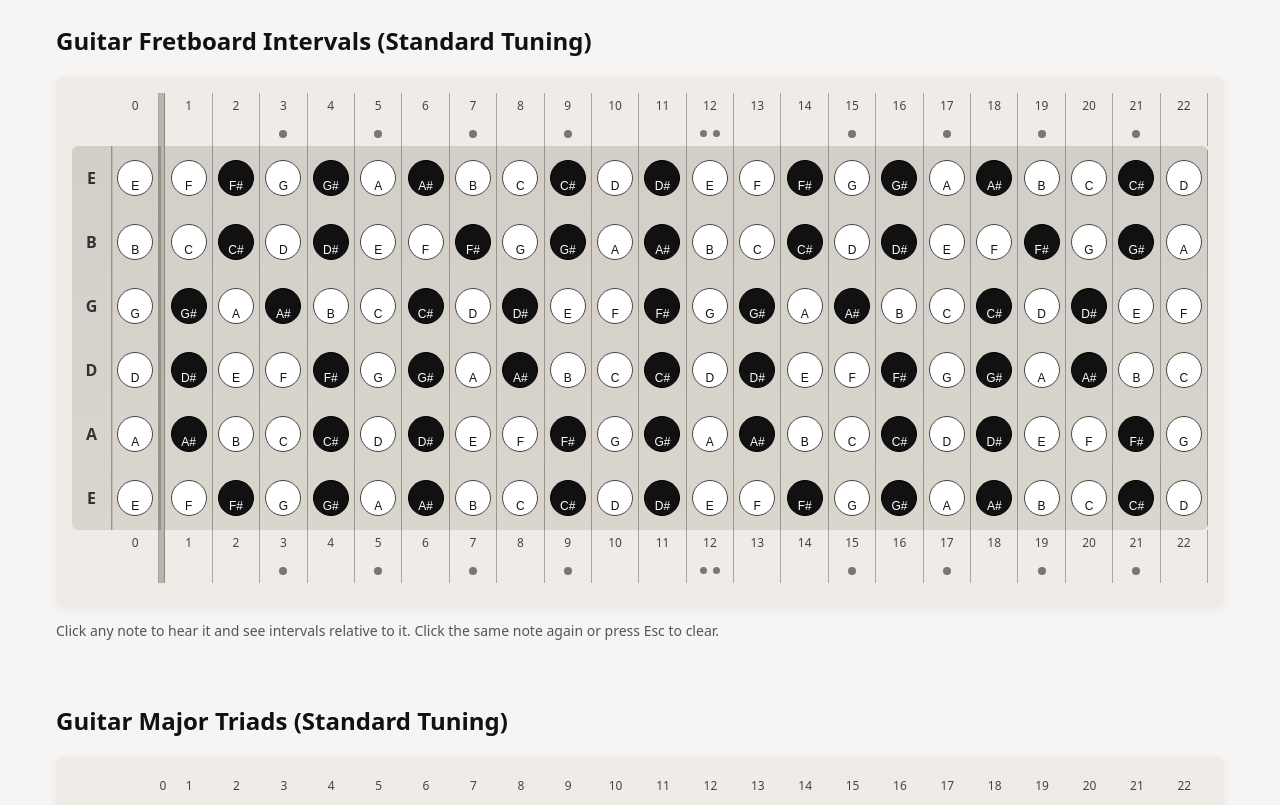
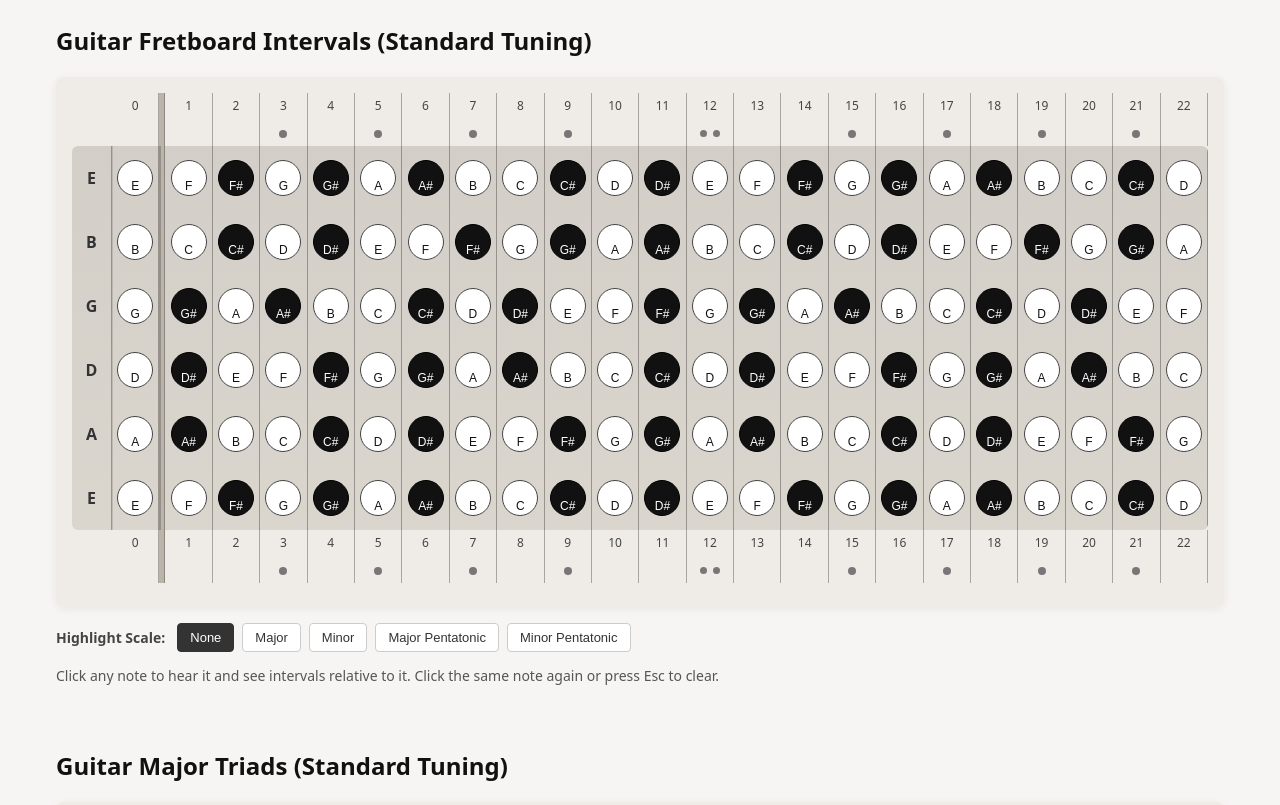
Before and after one commit to Douglasp31/Guitar-Intervals, a plain HTML site: page index.html in a window 1280 px wide. Shown: the top 805 px of the page. Drawn offline with Linux system fonts and the light colour scheme.

Commit message:
Implement scale selection feature (Major, Minor, Pentatonics)

```diff
--- a/index.html
+++ b/index.html
@@ -17,6 +17,17 @@
       <div id="fretboard" class="fretboard" aria-label="Guitar fretboard"></div>
       <div id="fret-numbers-bottom" class="fret-numbers"></div>
       <div id="fret-markers-bottom" class="fret-markers"></div>
+    </div>
+
+    <div class="controls">
+      <span class="label">Highlight Scale:</span>
+      <div class="button-group" id="scale-buttons">
+        <button class="btn-scale active" data-scale="none">None</button>
+        <button class="btn-scale" data-scale="major">Major</button>
+        <button class="btn-scale" data-scale="minor">Minor</button>
+        <button class="btn-scale" data-scale="major-pentatonic">Major Pentatonic</button>
+        <button class="btn-scale" data-scale="minor-pentatonic">Minor Pentatonic</button>
+      </div>
     </div>
     <p class="hint">Click any note to hear it and see intervals relative to it. Click the same note again or press Esc
       to clear.</p>
--- a/script.js
+++ b/script.js
@@ -416,14 +416,22 @@ const GuitarAudio = (function () {
 
   buildBoard();
 
-  // Handle clicks to compute and display intervals
+  // Scale definitions (intervals in semitones from root)
+  const SCALES = {
+    'major': new Set([0, 2, 4, 5, 7, 9, 11]),
+    'minor': new Set([0, 2, 3, 5, 7, 8, 10]),
+    'major-pentatonic': new Set([0, 2, 4, 7, 9]),
+    'minor-pentatonic': new Set([0, 3, 5, 7, 10])
+  };
+
   let activeRoot = null; // { letter: string }
+  let selectedScale = null; // 'major', 'minor', etc. or null
 
   function clearIntervals() {
     activeRoot = null;
     const notes = boardEl.querySelectorAll(".note");
     notes.forEach((btn) => {
-      btn.classList.remove("root");
+      btn.classList.remove("root", "active-triad");
       const intervalEl = btn.querySelector(".interval");
       const letterEl = btn.querySelector(".letter");
       const letter = btn.getAttribute("data-note");
@@ -454,11 +462,44 @@ const GuitarAudio = (function () {
       if (intervalEl) intervalEl.textContent = intervalName;
       if (letterEl) letterEl.textContent = noteLetter || "";
 
+      // Highlight root
       btn.classList.toggle("root", intervalSteps === 0);
 
-      // Ensure both parts are visible
-      intervalEl && intervalEl.classList.remove("ghost");
-      letterEl && letterEl.classList.remove("ghost");
+      // Scale highlighting logic
+      let isScaleNote = false;
+      if (selectedScale && SCALES[selectedScale]) {
+        if (SCALES[selectedScale].has(intervalSteps)) {
+          isScaleNote = true;
+        }
+      }
+
+      // Apply highlighting
+      if (selectedScale) {
+        if (isScaleNote) {
+          btn.classList.add('active-triad'); // Red outline for scale notes
+          // Ensure visible
+          intervalEl && intervalEl.classList.remove("ghost");
+          letterEl && letterEl.classList.remove("ghost");
+        } else {
+          btn.classList.remove('active-triad');
+          // Ghost non-scale notes
+          intervalEl && intervalEl.classList.add("ghost");
+          letterEl && letterEl.classList.add("ghost");
+        }
+      } else {
+        // Default behavior: show all intervals
+        btn.classList.remove('active-triad');
+        intervalEl && intervalEl.classList.remove("ghost");
+        letterEl && letterEl.classList.remove("ghost");
+      }
+
+      // Always ensure root is fully visible
+      if (intervalSteps === 0) {
+        intervalEl && intervalEl.classList.remove("ghost");
+        letterEl && letterEl.classList.remove("ghost");
+        // Optional: give root a red outline too if it's part of scale (it always is)
+        if (selectedScale) btn.classList.add('active-triad');
+      }
     });
   }
 
@@ -481,6 +522,25 @@ const GuitarAudio = (function () {
       activeRoot = note;
       showIntervals(note);
     }
+  });
+
+  // Scale selection buttons
+  const scaleButtons = document.querySelectorAll('.btn-scale');
+  scaleButtons.forEach(btn => {
+    btn.addEventListener('click', () => {
+      // Update active state
+      scaleButtons.forEach(b => b.classList.remove('active'));
+      btn.classList.add('active');
+
+      // Set scale
+      const scale = btn.dataset.scale;
+      selectedScale = scale === 'none' ? null : scale;
+
+      // Re-render if root is selected
+      if (activeRoot) {
+        showIntervals(activeRoot);
+      }
+    });
   });
 
   // Keyboard clear
--- a/styles.css
+++ b/styles.css
@@ -269,3 +269,46 @@ body {
     grid-template-rows: repeat(var(--string-count), 56px);
   }
 }
+
+/* Scale Selection Controls */
+.controls {
+  margin-top: 16px;
+  display: flex;
+  align-items: center;
+  gap: 12px;
+  flex-wrap: wrap;
+}
+
+.label {
+  font-weight: 600;
+  font-size: 14px;
+  color: #444;
+}
+
+.button-group {
+  display: flex;
+  gap: 8px;
+  flex-wrap: wrap;
+}
+
+.btn-scale {
+  padding: 6px 12px;
+  border: 1px solid #ccc;
+  background: #fff;
+  border-radius: 4px;
+  cursor: pointer;
+  font-size: 13px;
+  color: #333;
+  transition: all 0.2s ease;
+}
+
+.btn-scale:hover {
+  background: #f5f5f5;
+  border-color: #bbb;
+}
+
+.btn-scale.active {
+  background: #333;
+  color: #fff;
+  border-color: #333;
+}
```
